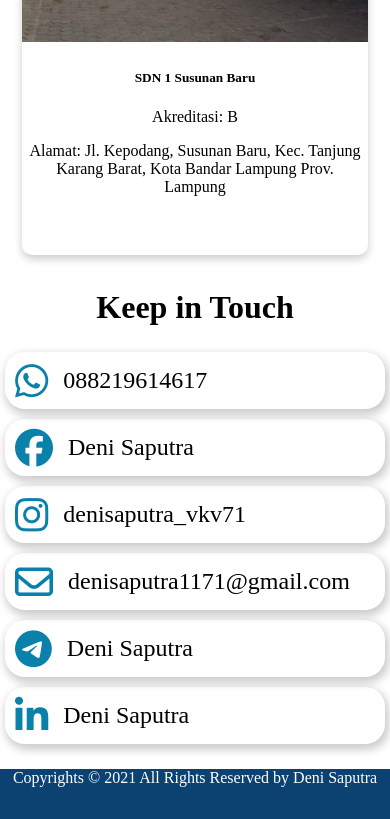
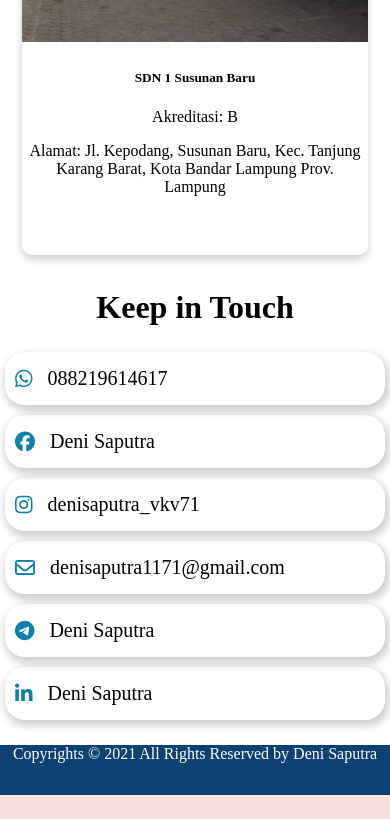
Before and after one commit to deni1171/myWeb, a website built with webpack: page src/templates/index.html in a window 390 px wide. Shown: the part 1963-2782 px from the top of the page. After the commit the page ends 2758 px from the top, so only its background shows below. Built offline with nearby package versions, Linux system fonts and the light colour scheme; files whose address does not match are found by name.

Commit message:
forth commit

```diff
--- a/src/styles/responsive.css
+++ b/src/styles/responsive.css
@@ -33,6 +33,10 @@
 
     .main-header {
         font-size: large;
+    }
+
+    .contact-item a p, .contact-item a i {
+        font-size: 20px;
     }
 }
 
```
